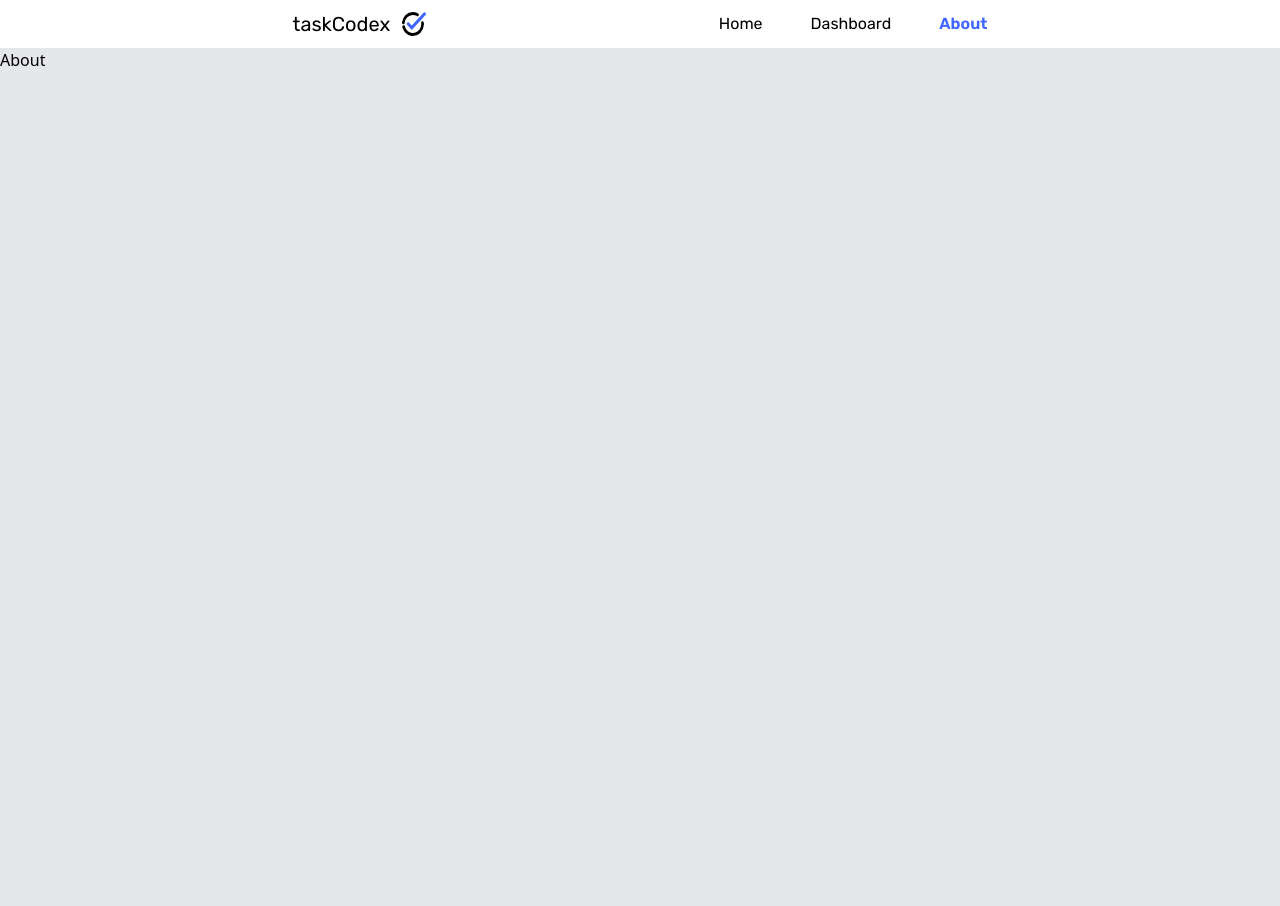
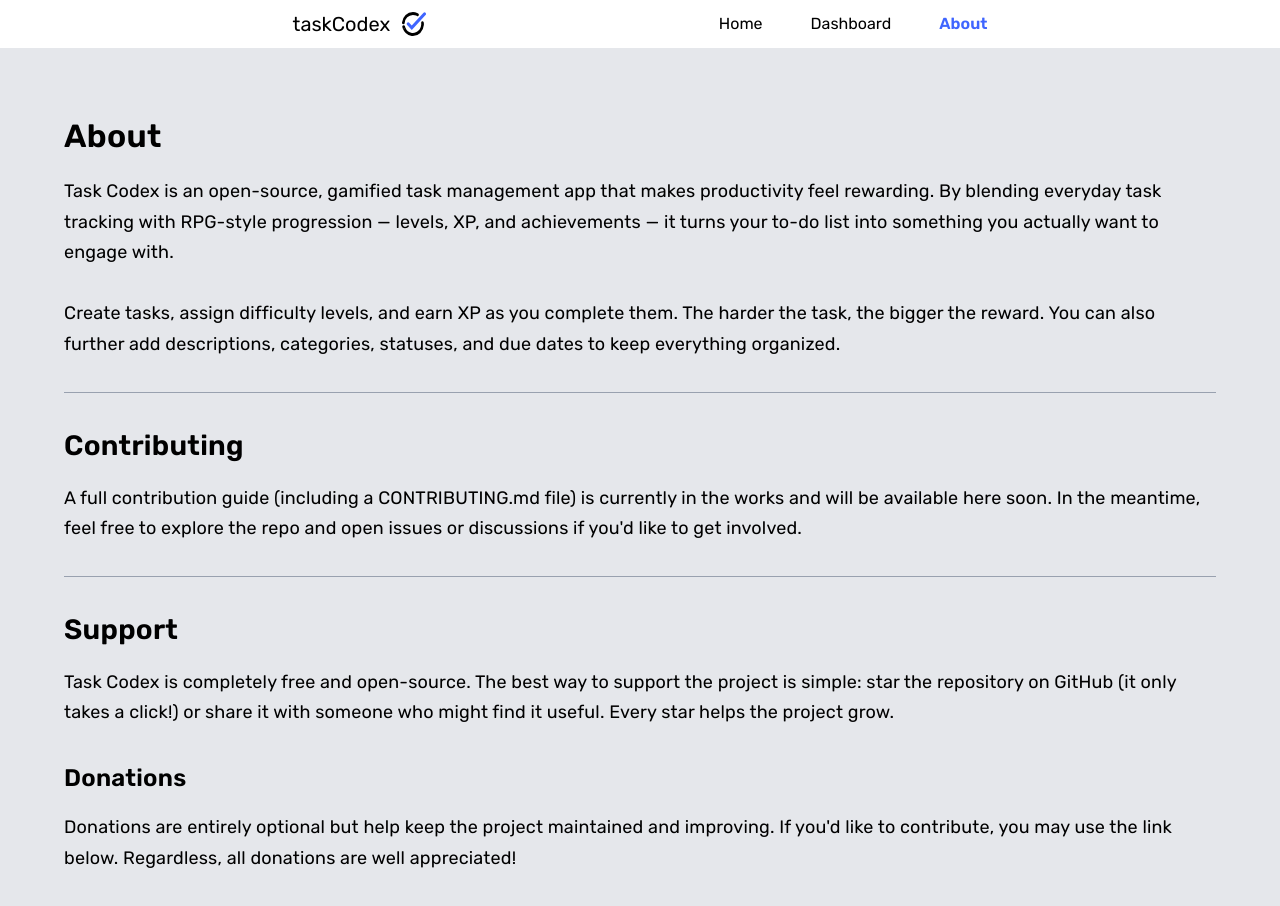
Before and after one commit to a-ali-khalifa/TaskCodex, a Next.js app: page /about in a window 1280 px wide. Shown: the top 906 px of the page. Before the commit the page ends 800 px from the top, so only its background shows below. Built offline with nearby package versions, Linux system fonts and the light colour scheme.

Commit message:
feat: add about page (incomplete)
- chore: scaffold feature section in home page (commented)

```diff
--- a/app/about/page.tsx
+++ b/app/about/page.tsx
@@ -1,5 +1,111 @@
+import { Container, Typography } from "@mui/material";
+
 const page = () => {
-  return <div>About</div>;
+  return (
+    <Container maxWidth="lg" sx={{ py: 8 }}>
+      <Typography
+        sx={{ fontSize: 32, fontWeight: 600, fontFamily: "rubik", mb: 2 }}
+      >
+        About
+      </Typography>
+      <Typography
+        sx={{
+          fontSize: 18,
+          mb: 4,
+          fontFamily: "rubik",
+          lineHeight: 1.7,
+        }}
+      >
+        Task Codex is an open-source, gamified task management app that makes
+        productivity feel rewarding. By blending everyday task tracking with
+        RPG-style progression — levels, XP, and achievements — it turns your
+        to-do list into something you actually want to engage with.
+        <br />
+        <br />
+        Create tasks, assign difficulty levels, and earn XP as you complete
+        them. The harder the task, the bigger the reward. You can also further
+        add descriptions, categories, statuses, and due dates to keep everything
+        organized.
+      </Typography>
+
+      <hr className="text-gray-400" />
+
+      <Typography
+        sx={{
+          fontSize: 28,
+          fontWeight: 600,
+          fontFamily: "rubik",
+          mt: 4,
+          mb: 2,
+        }}
+      >
+        Contributing
+      </Typography>
+      <Typography
+        sx={{
+          fontSize: 18,
+          mb: 4,
+          fontFamily: "rubik",
+          lineHeight: 1.7,
+        }}
+      >
+        A full contribution guide (including a CONTRIBUTING.md file) is
+        currently in the works and will be available here soon. In the meantime,
+        feel free to explore the repo and open issues or discussions if you'd
+        like to get involved.
+      </Typography>
+
+      <hr className="text-gray-400" />
+      <Typography
+        sx={{
+          fontSize: 28,
+          fontWeight: 600,
+          fontFamily: "rubik",
+          mt: 4,
+          mb: 2,
+        }}
+      >
+        Support
+      </Typography>
+      <Typography
+        sx={{
+          fontSize: 18,
+          mb: 2,
+          fontFamily: "rubik",
+          lineHeight: 1.7,
+        }}
+      >
+        Task Codex is completely free and open-source. The best way to support
+        the project is simple: star the repository on GitHub (it only takes a
+        click!) or share it with someone who might find it useful. Every star
+        helps the project grow.
+      </Typography>
+
+      <Typography
+        sx={{
+          fontSize: 24,
+          fontWeight: 600,
+          fontFamily: "rubik",
+          mt: 4,
+          mb: 2,
+        }}
+      >
+        Donations
+      </Typography>
+      <Typography
+        sx={{
+          fontSize: 18,
+          mb: 2,
+          fontFamily: "rubik",
+          lineHeight: 1.7,
+        }}
+      >
+        Donations are entirely optional but help keep the project maintained and
+        improving. If you'd like to contribute, you may use the link below.
+        Regardless, all donations are well appreciated!
+      </Typography>
+    </Container>
+  );
 };
 
 export default page;
--- a/app/page.tsx
+++ b/app/page.tsx
@@ -1,7 +1,7 @@
 "use client";
 
 import { Button } from "@/components/Button";
-import { Container } from "@mui/material";
+import { Container, Typography } from "@mui/material";
 import Link from "next/link";
 
 export default function HomePage() {
@@ -26,15 +26,32 @@ export default function HomePage() {
             experience points, track your growth and celebrate each win.
           </p>
 
-          <Link href={"/dashboard"}>
-            <Button label="Start Leveling 🚀" size="lg" variant="outline" />
-          </Link>
+          <div className="flex justify-center gap-3">
+            <Link href={"/dashboard"}>
+              <Button label="Start Leveling 🚀" size="lg" variant="outline" />
+            </Link>
 
-          {/* <Link href={"/dashboard"}>
-            <Button label="Learn more 📖" size="lg" />
-          </Link> */}
+            <Link href={""}>
+              <Button
+                label="Source Code ⚙️"
+                size="lg"
+                className="border-2 border-primary"
+                variant="solid"
+              />
+            </Link>
+          </div>
         </section>
-        <section id="features"></section>
+        <section id="features">
+          {/* <Typography>Features</Typography>
+          <div className="grid grid-cols-3 gap-2">
+            <div>Feature</div>
+            <div>Feature</div>
+            <div>Feature</div>
+            <div>Feature</div>
+            <div>Feature</div>
+            <div>Feature</div>
+          </div> */}
+        </section>
       </Container>
     </div>
   );
```
